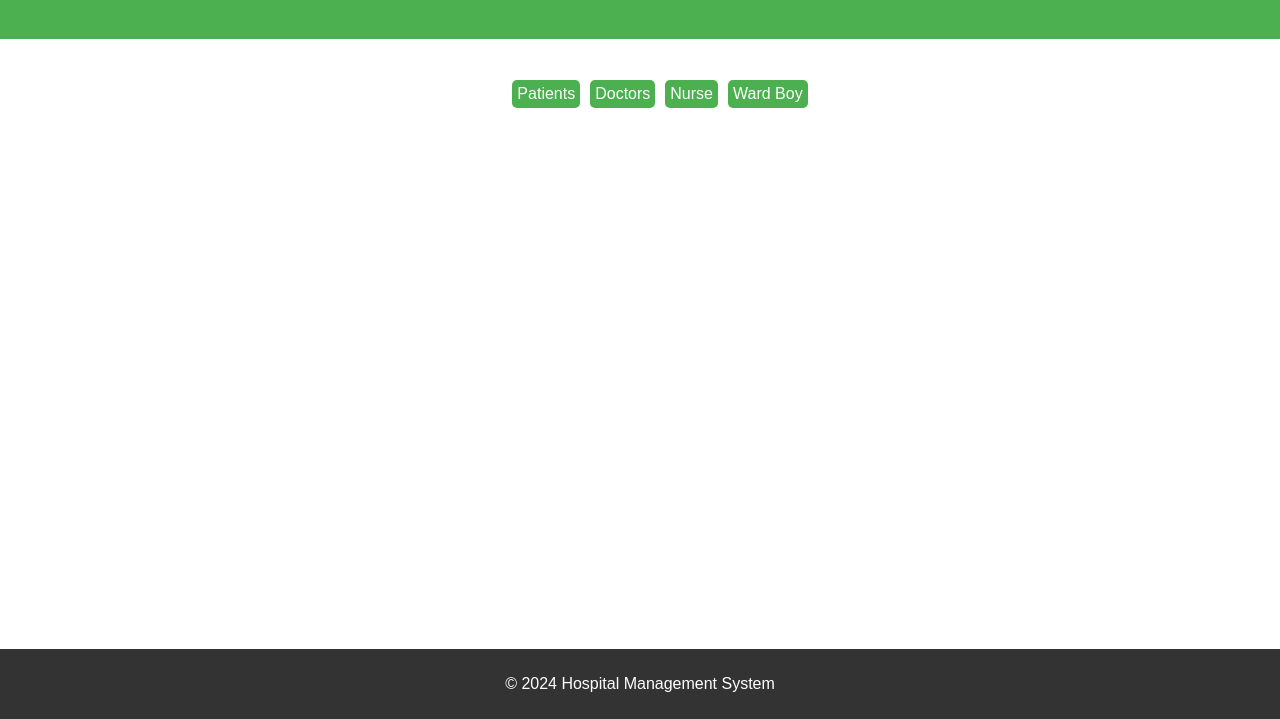
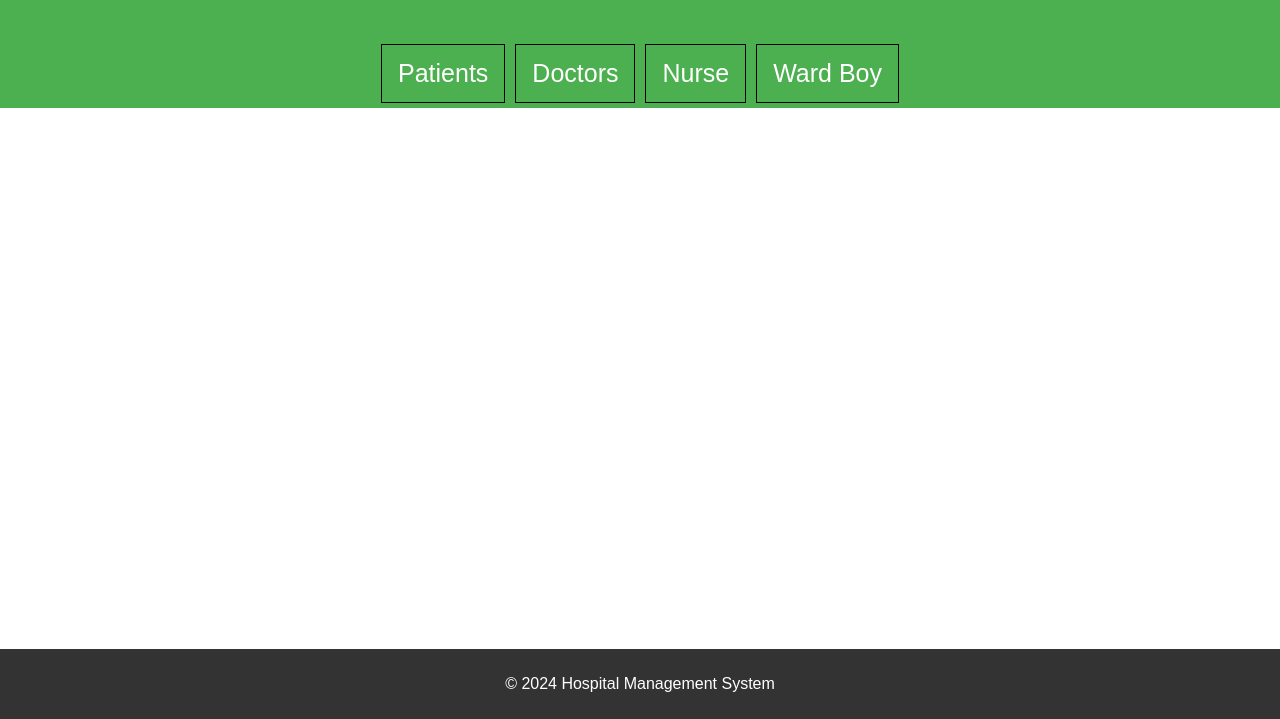
Before and after one commit to MarwanAshraf03/Advanced_Database, a website: page interface/public/index.html in a window 1280 px wide. Shown: the part 81-800 px from the top of the page. Drawn offline with Linux system fonts and the light colour scheme.

Commit message:
navbar style

```diff
--- a/interface/public/index.css
+++ b/interface/public/index.css
@@ -13,10 +13,6 @@ body {
 	text-align: center;
   }
 
-  main {
-	padding: 20px;
-	align-self: center;
-  }
   footer {
 	background-color: #333;
 	color: white;
@@ -27,48 +23,33 @@ body {
 	width: 100%;
   }
 
-  #patientList {
-	margin-bottom: 20px;
+
+#navbar {
+	width: 100%;
+	list-style-type: none;
+	padding: 0;
+	margin: 0;
+	display: flex;
+	align-items: center;
+	justify-content: center;
+	background-color: #4CAF50;
+	overflow: hidden;
   }
 
-  #patientList h2 {
-	font-size: 1.5em;
-	margin-bottom: 10px;
+  #navbar li {
+	font-size: 25px;
+	margin: 5px;
+	border: 1px solid black;
   }
 
-  #patients {
-	list-style-type: none;
-	padding: 0;
+  #navbar li a {
+	display: block;
+	color: white;
+	text-align: center;
+	padding: 14px 16px;
+	text-decoration: none;
   }
 
-  #patients li {
-	border-bottom: 1px solid #ccc;
-	padding: 10px 0;
+  #navbar li a:hover {
+	background-color: #333;
   }
-
-  #patients li:last-child {
-	border-bottom: none;
-  }
-
-  #patients li:nth-child(even) {
-	background-color: #f2f2f2;
-  }
-
-  a {
-	color: white;
-	text-decoration: none;
-  }
-  a :visited {
-	color: aqua;
-  }
-  ul {
-	list-style: none;
-	display: flex;
-  }
-  main li {
-	background-color: #4CAF50;
-	text-align: center;
-	margin: 5px;
-	padding: 5px;
-	border-radius: 5px;
-  }
--- a/interface/public/index.html
+++ b/interface/public/index.html
@@ -10,14 +10,12 @@
     <header>
         <h1>Hospital Management System</h1>
     </header>
-    <main class="main">
-        <ul>
+        <ul id="navbar">
             <li><a href="/patient.html">Patients</a></li>
             <li><a href="/doctor.html">Doctors</a></li>
             <li><a href="/nurse.html">Nurse</a></li>
             <li><a href="/ward_boy.html">Ward Boy</a></li>
         </ul>
-    </main>
     <footer>
         <p>&copy; 2024 Hospital Management System</p>
     </footer>
```
